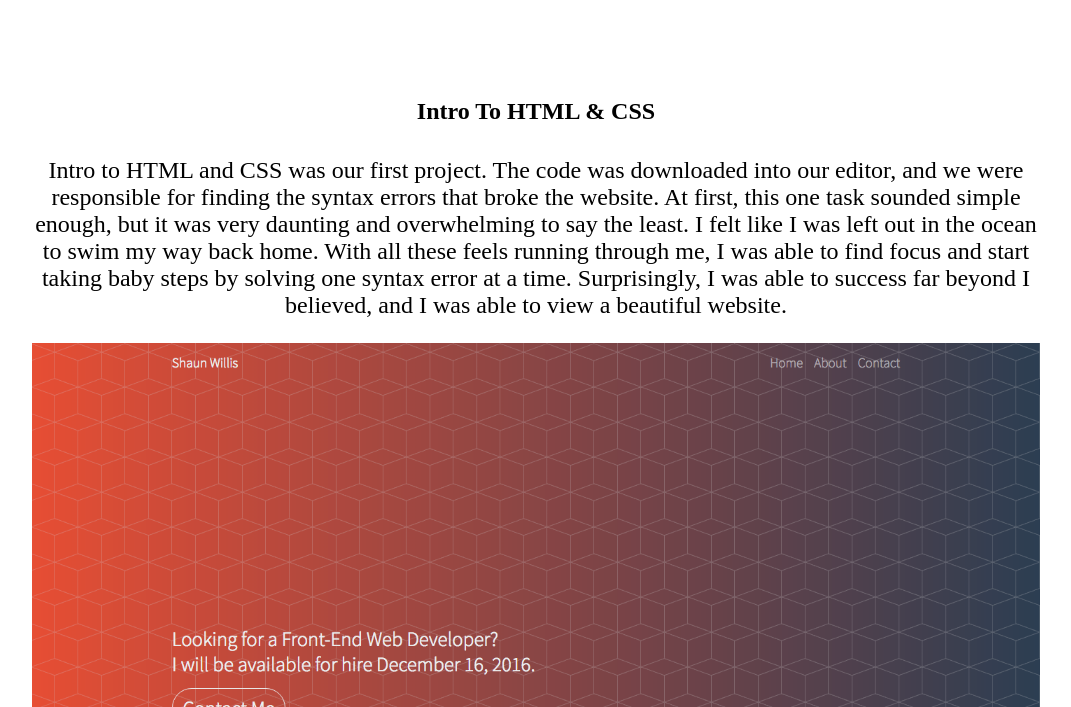
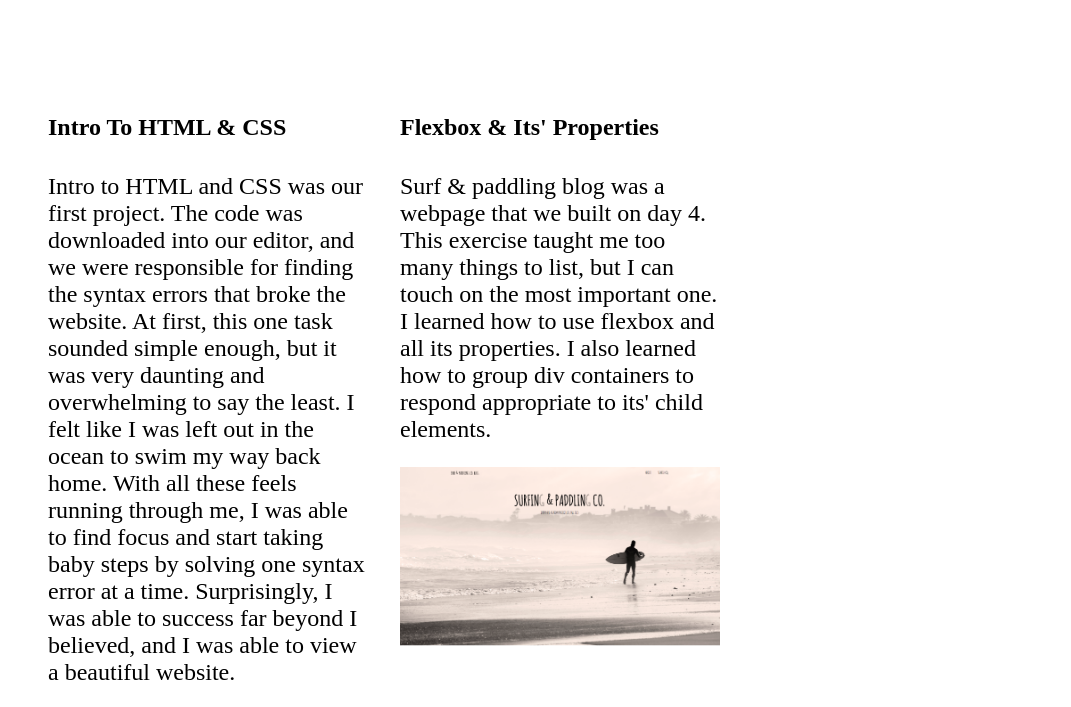
Before and after one commit to ShaunWMusic/07-portofolio-site, a website: page public/index.html in a window 1280 px wide. Shown: the part 515-1222 px from the top of the page, without its empty margins (104-1175 px from the left). Drawn offline with nearby package versions, Linux system fonts and the light colour scheme; files that its build step writes are made by us from their sources.

Commit message:
Update html

```diff
--- a/styles/components/body-content.scss
+++ b/styles/components/body-content.scss
@@ -2,15 +2,26 @@
   width: 100%;
   padding: $gutter;
   font-size: 1.5rem;
-  text-align: center;
+  text-align: left;
 }
 
 .grid-container {
   display: flex;
+  // flex-basis: calc(100% 2);
+  // justify-content: space-around;
+  // flex-direction: row;
   flex-wrap: wrap;
-  // max-width: 4;
 }
 
+.container {
+  margin: $gutter;
+  // flex-direction: row;
+  // flex-grow: 1;
+  max-width: 20rem;
+}
+
+
 .content-card {
-  flex-grow: 1;
+  // flex-basis: calc(100% 2);
+  // flex-direction: row;
 }
```
Also changed, not shown: public/index.html (+2 -2 lines).
